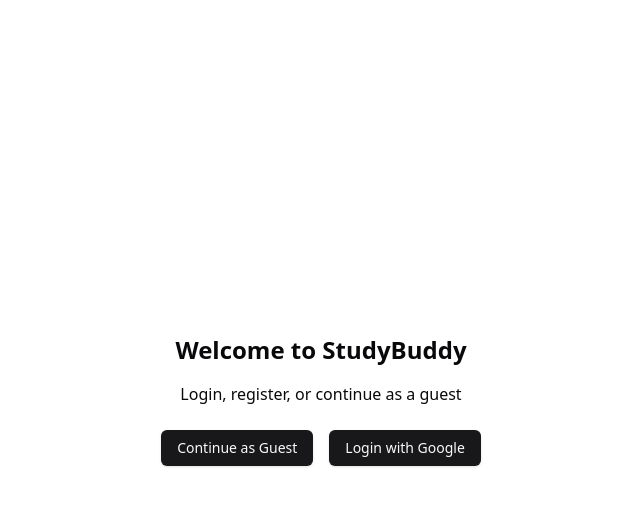
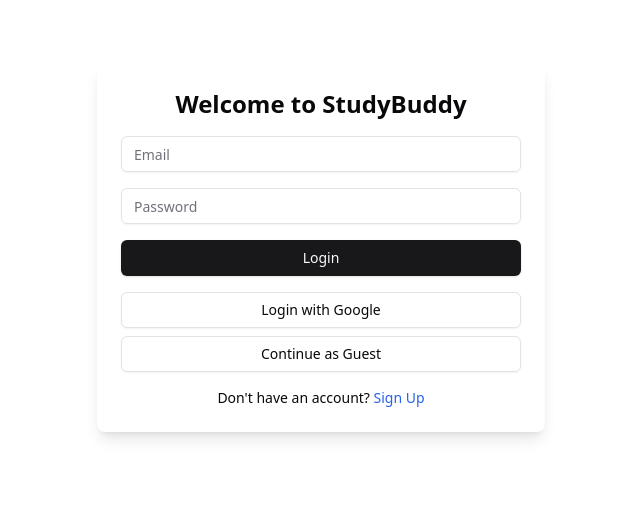
Before and after one commit to KevinBeltran23/LearnTogether, a Next.js app: page / in a window 1280 px wide. Shown: the top 506 px of the page, without its empty margins (319-959 px from the left). Built offline with nearby package versions, Linux system fonts and the light colour scheme; no server answers.

Commit message:
working authentication and route protection

```diff
--- a/package.json
+++ b/package.json
@@ -31,6 +31,7 @@
     "prop-types": "^15.8.1",
     "react": "^19.0.0",
     "react-dom": "^19.0.0",
+    "react-firebase-hooks": "^5.1.1",
     "tailwind-merge": "^3.0.1",
     "tailwind-variants": "^0.3.1",
     "tailwindcss-animate": "^1.0.7"
--- a/src/app/page.tsx
+++ b/src/app/page.tsx
@@ -1,51 +1,119 @@
 'use client';
 
-import { useAuth } from '@/context/authContext';
-import { signInWithPopup, GoogleAuthProvider } from 'firebase/auth';
-import { auth } from '@/lib/firebase';
+import { useState } from 'react';
+import { useRouter } from 'next/navigation';
+import { Input } from '@/components/ui/input';
+import { Button } from '@/components/ui/button';
+import { useSignInWithEmailAndPassword } from 'react-firebase-hooks/auth';
+import { auth } from '@/lib/firebaseconfig';
+import { GoogleAuthProvider, signInWithPopup } from 'firebase/auth';
 import Link from 'next/link';
-import { Button } from '@/components/ui/button';
 
-const LoginPage = () => {
-  const { user, logout } = useAuth();
+export default function LoginPage() {
+  const [email, setEmail] = useState('');
+  const [password, setPassword] = useState('');
+  const [error, setError] = useState('');
+  const router = useRouter();
+
+  const [signInWithEmailAndPassword] = useSignInWithEmailAndPassword(auth);
+
+  const handleLogin = async (e: React.FormEvent) => {
+    e.preventDefault();
+
+    try {
+      const res = await signInWithEmailAndPassword(email, password);
+      if (!res) {
+        setError('Invalid email or password');
+        return;
+      }
+      setEmail('');
+      setPassword('');
+      router.push('/feed');
+    } catch (err) {
+      if (err instanceof Error) {
+        setError(err.message);
+      } else {
+        setError('An error occurred during login');
+      }
+    }
+  };
 
   const handleGoogleLogin = async () => {
     try {
       const provider = new GoogleAuthProvider();
-      await signInWithPopup(auth, provider);
-    } catch (error) {
-      console.error('Google Sign-In Error:', error);
+      const result = await signInWithPopup(auth, provider);
+      if (!result) {
+        setError('Failed to login with Google');
+        return;
+      }
+      router.push('/feed');
+    } catch (err) {
+      if (err instanceof Error) {
+        setError(err.message);
+      } else {
+        setError('An error occurred during Google login');
+      }
     }
   };
 
   return (
-    <section className="flex flex-col justify-center items-center min-h-screen">
-      <h1 className="text-2xl font-bold mb-4">Welcome to StudyBuddy</h1>
-      {user ? (
-        <>
-          <p className="mb-4">Logged in as {user.displayName}</p>
-          <Button onClick={logout}>Logout</Button>
-          <Button>
-            <Link href="/feed">Go to Feed</Link>
-          </Button>
-        </>
-      ) : (
-        <>
-          <p className="mb-6">Login, register, or continue as a guest</p>
-          <ul className="flex flex-col md:flex-row gap-4 text-lg font-medium">
-            <li>
-              <Button>
-                <Link href="/feed">Continue as Guest</Link>
-              </Button>
-            </li>
-            <li>
-              <Button onClick={handleGoogleLogin}>Login with Google</Button>
-            </li>
-          </ul>
-        </>
-      )}
-    </section>
+    <div className="max-w-md mx-auto mt-16 p-6 bg-white shadow-lg rounded-lg">
+      <h2 className="text-2xl font-bold text-center mb-4">
+        Welcome to StudyBuddy
+      </h2>
+
+      {error && <p className="text-red-500 text-center">{error}</p>}
+
+      <form onSubmit={handleLogin} className="space-y-4">
+        <div>
+          <Input
+            id="email"
+            type="email"
+            placeholder="Email"
+            value={email}
+            onChange={(e) => setEmail(e.target.value)}
+            required
+          />
+        </div>
+
+        <div>
+          <Input
+            id="password"
+            type="password"
+            placeholder="Password"
+            value={password}
+            onChange={(e) => setPassword(e.target.value)}
+            required
+          />
+        </div>
+
+        <Button type="submit" className="w-full">
+          Login
+        </Button>
+      </form>
+
+      <div className="mt-4 space-y-2">
+        <Button
+          onClick={handleGoogleLogin}
+          variant="outline"
+          className="w-full"
+        >
+          Login with Google
+        </Button>
+
+        <Button variant="outline" className="w-full">
+          <Link href="/feed" className="w-full">
+            Continue as Guest
+          </Link>
+        </Button>
+      </div>
+
+      <p className="text-center text-sm mt-4">
+        Don&apos;t have an account?{' '}
+        <Link href="/signup" className="text-blue-600">
+          Sign Up
+        </Link>
+      </p>
+    </div>
   );
-};
-
-export default LoginPage;
+}
--- a/src/app/profile/page.tsx
+++ b/src/app/profile/page.tsx
@@ -7,10 +7,14 @@ import { Switch } from '@/components/ui/switch';
 import { Label } from '@/components/ui/label';
 import { FontAwesomeIcon } from '@fortawesome/react-fontawesome';
 import { faUser, faBook, faLock } from '@fortawesome/free-solid-svg-icons';
-
+import Spinner from '@/components/ui/spinner';
+import { useRequireAuth } from '@/context/authContext';
 export default function EditProfile() {
+  const { user, loading } = useRequireAuth();
   const [selectedSection, setSelectedSection] = useState('Personal Info');
   const [publicProfile, setPublicProfile] = useState(true);
+
+  console.log(user);
 
   const renderSection = () => {
     switch (selectedSection) {
@@ -91,6 +95,14 @@ export default function EditProfile() {
     }
   };
 
+  if (loading) {
+    return (
+      <div className="flex justify-center items-center h-screen">
+        <Spinner />
+      </div>
+    );
+  }
+
   return (
     <div className="space-y-6 p-10 pb-16">
       <div className="space-y-0.5">
--- a/src/app/settings/page.tsx
+++ b/src/app/settings/page.tsx
@@ -5,6 +5,7 @@ import { Input } from '@/components/ui/input';
 import { Button } from '@/components/ui/button';
 import { Switch } from '@/components/ui/switch';
 import { Label } from '@/components/ui/label';
+import Spinner from '@/components/ui/spinner';
 import { FontAwesomeIcon } from '@fortawesome/react-fontawesome';
 import {
   faKey,
@@ -12,11 +13,15 @@ import {
   faGlobe,
   faShieldAlt,
 } from '@fortawesome/free-solid-svg-icons';
+import { useRequireAuth } from '@/context/authContext';
 
 export default function Settings() {
+  const { user, loading } = useRequireAuth();
   const [darkMode, setDarkMode] = useState(false);
   const [notifications, setNotifications] = useState(true);
   const [selectedSection, setSelectedSection] = useState('Display');
+
+  console.log(user);
 
   const renderSection = () => {
     switch (selectedSection) {
@@ -113,6 +118,14 @@ export default function Settings() {
     }
   };
 
+  if (loading) {
+    return (
+      <div className="flex justify-center items-center h-screen">
+        <Spinner />
+      </div>
+    );
+  }
+
   return (
     <div className="space-y-6 p-10 pb-16">
       <div className="space-y-0.5">
--- a/src/components/navbar.tsx
+++ b/src/components/navbar.tsx
@@ -16,8 +16,20 @@ import {
   faMessage,
   faPlus,
 } from '@fortawesome/free-solid-svg-icons';
+import { useAuth } from '@/context/authContext';
 
 export default function Navbar() {
+  const { logout } = useAuth();
+
+  const handleLogout = async () => {
+    try {
+      await logout();
+      // The AuthContext will handle the redirect to login page
+    } catch (error) {
+      console.error('Logout failed:', error);
+    }
+  };
+
   return (
     <>
       {/* DESKTOP NAVBAR */}
@@ -58,7 +70,7 @@ export default function Navbar() {
             <DropdownMenuItem>
               <Link href="/settings">Settings</Link>
             </DropdownMenuItem>
-            <DropdownMenuItem>Logout</DropdownMenuItem>
+            <DropdownMenuItem onClick={handleLogout}>Logout</DropdownMenuItem>
           </DropdownMenuContent>
         </DropdownMenu>
       </nav>
@@ -99,7 +111,7 @@ export default function Navbar() {
             <DropdownMenuItem>
               <Link href="/settings">Settings</Link>
             </DropdownMenuItem>
-            <DropdownMenuItem>Logout</DropdownMenuItem>
+            <DropdownMenuItem onClick={handleLogout}>Logout</DropdownMenuItem>
           </DropdownMenuContent>
         </DropdownMenu>
       </nav>
--- a/src/context/authContext.tsx
+++ b/src/context/authContext.tsx
@@ -3,12 +3,14 @@
 
 import { createContext, useContext, useEffect, useState } from 'react';
 import { User, onAuthStateChanged, signOut } from 'firebase/auth';
-import { auth } from '@/lib/firebase';
+import { auth } from '@/lib/firebaseconfig';
+import { useRouter } from 'next/navigation';
 
 interface AuthContextType {
   user: User | null;
   loading: boolean;
   logout: () => Promise<void>;
+  isAuthenticated: boolean;
 }
 
 const AuthContext = createContext<AuthContextType | undefined>(undefined);
@@ -16,10 +18,13 @@ const AuthContext = createContext<AuthContextType | undefined>(undefined);
 export function AuthProvider({ children }: { children: React.ReactNode }) {
   const [user, setUser] = useState<User | null>(null);
   const [loading, setLoading] = useState(true);
+  const [isAuthenticated, setIsAuthenticated] = useState(false);
+  const router = useRouter();
 
   useEffect(() => {
     const unsubscribe = onAuthStateChanged(auth, (user) => {
       setUser(user);
+      setIsAuthenticated(!!user);
       setLoading(false);
     });
 
@@ -27,19 +32,44 @@ export function AuthProvider({ children }: { children: React.ReactNode }) {
   }, []);
 
   const logout = async () => {
-    await signOut(auth);
-    setUser(null);
+    try {
+      await signOut(auth);
+      setUser(null);
+      setIsAuthenticated(false);
+      router.push('/');
+    } catch (error) {
+      console.error('Logout error:', error);
+    }
   };
 
-  return (
-    <AuthContext.Provider value={{ user, loading, logout }}>
-      {children}
-    </AuthContext.Provider>
-  );
+  const value = {
+    user,
+    loading,
+    logout,
+    isAuthenticated,
+  };
+
+  return <AuthContext.Provider value={value}>{children}</AuthContext.Provider>;
 }
 
 export function useAuth() {
   const context = useContext(AuthContext);
-  if (!context) throw new Error('useAuth must be used within an AuthProvider');
+  if (!context) {
+    throw new Error('useAuth must be used within an AuthProvider');
+  }
   return context;
 }
+
+// Helper hook for protected routes
+export function useRequireAuth(redirectUrl: string = '/') {
+  const { user, loading } = useAuth();
+  const router = useRouter();
+
+  useEffect(() => {
+    if (!loading && !user) {
+      router.push(redirectUrl);
+    }
+  }, [user, loading, router, redirectUrl]);
+
+  return { user, loading };
+}
--- a/src/lib/firebase.ts
+++ /dev/null
@@ -1,21 +0,0 @@
-// Import the functions you need from the SDKs you need
-import { initializeApp } from 'firebase/app';
-import { getAuth } from 'firebase/auth';
-// TODO: Add SDKs for Firebase products that you want to use
-// https://firebase.google.com/docs/web/setup#available-libraries
-
-// Your web app's Firebase configuration
-// For Firebase JS SDK v7.20.0 and later, measurementId is optional
-const firebaseConfig = {
-  apiKey: 'AIzaSyBOqxqxJ4a1ZAT5j6mQFdikkIY46Tuo1RM',
-  authDomain: 'studybuddy-8fbf7.firebaseapp.com',
-  projectId: 'studybuddy-8fbf7',
-  storageBucket: 'studybuddy-8fbf7.firebasestorage.app',
-  messagingSenderId: '1006341549452',
-  appId: '1:1006341549452:web:13d5b7a323226019f03aa9',
-  measurementId: 'G-VG8621Z1FZ',
-};
-
-// Initialize Firebase
-const app = initializeApp(firebaseConfig);
-export const auth = getAuth(app);
--- /dev/null
+++ b/src/lib/firebaseconfig.ts
@@ -0,0 +1,20 @@
+// Import the functions you need from the SDKs you need
+import { getApps, initializeApp, getApp } from 'firebase/app';
+import { getAuth } from 'firebase/auth';
+
+const firebaseConfig = {
+  apiKey: process.env.NEXT_PUBLIC_FIREBASE_API_KEY,
+  authDomain: process.env.NEXT_PUBLIC_FIREBASE_AUTH_DOMAIN,
+  projectId: process.env.NEXT_PUBLIC_FIREBASE_PROJECT_ID,
+  storageBucket: process.env.NEXT_PUBLIC_FIREBASE_STORAGE_BUCKET,
+  messagingSenderId: process.env.NEXT_PUBLIC_FIREBASE_MESSAGING_SENDER_ID,
+  appId: process.env.NEXT_PUBLIC_FIREBASE_APP_ID,
+  measurementId: process.env.NEXT_PUBLIC_FIREBASE_MEASUREMENT_ID,
+};
+
+// Initialize Firebase
+const app = !getApps().length ? initializeApp(firebaseConfig) : getApp();
+
+const auth = getAuth(app);
+
+export { app, auth };
```
Also changed, not shown: src/app/feed/page.tsx (+13 -1 lines), src/app/profile/[slug]/page.tsx (+20 -12 lines), src/app/signup/page.tsx (+23 -6 lines), 1 other file (tests, documents, lock files or other folders).
